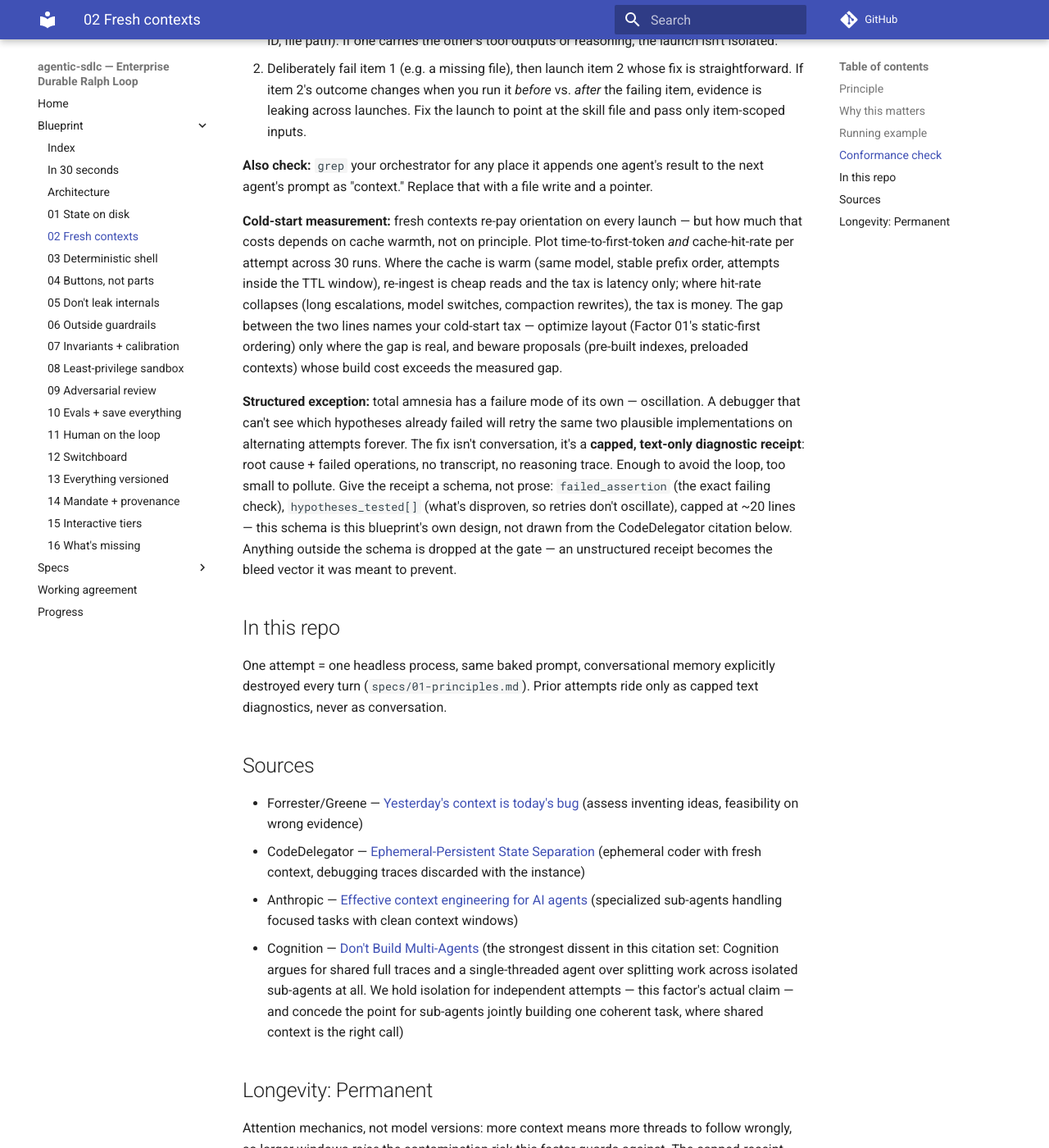
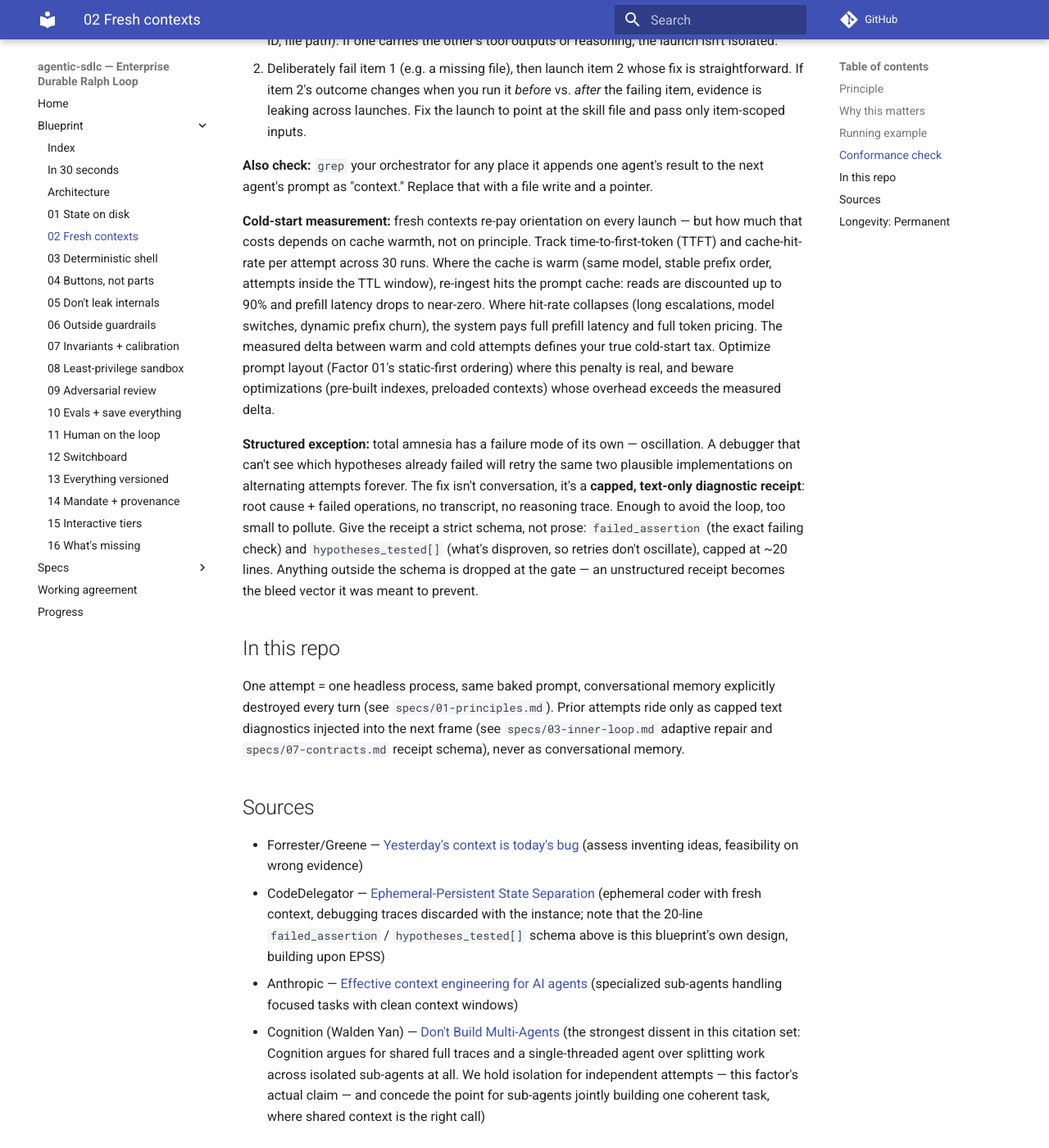
Before and after one commit to johwes/agentic-sdlc, an MkDocs documentation site: the page built from docs/blueprint/02-fresh-contexts.md, in a window 1280 px wide and 1400 px high, scrolled down 1018 px. Shown: the whole window at 82% size. Built offline with MkDocs 1.6.1 and Material for MkDocs 9.7.7, drawn with Linux system fonts in a browser that asks for light colours; comment, search, counter and statistics services are not loaded.

Commit message:
docs(blueprint): apply factor-02 review (cold-start delta, caveat move, cross-refs)

```diff
--- a/docs/blueprint/02-fresh-contexts.md
+++ b/docs/blueprint/02-fresh-contexts.md
@@ -24,20 +24,20 @@ The rate-limit plan splits into three sub-tasks: middleware, tests, and docs. Ea
 
 **Also check:** `grep` your orchestrator for any place it appends one agent's result to the next agent's prompt as "context." Replace that with a file write and a pointer.
 
-**Cold-start measurement:** fresh contexts re-pay orientation on every launch — but how much that costs depends on cache warmth, not on principle. Plot time-to-first-token *and* cache-hit-rate per attempt across 30 runs. Where the cache is warm (same model, stable prefix order, attempts inside the TTL window), re-ingest is cheap reads and the tax is latency only; where hit-rate collapses (long escalations, model switches, compaction rewrites), the tax is money. The gap between the two lines names your cold-start tax — optimize layout (Factor 01's static-first ordering) only where the gap is real, and beware proposals (pre-built indexes, preloaded contexts) whose build cost exceeds the measured gap.
+**Cold-start measurement:** fresh contexts re-pay orientation on every launch — but how much that costs depends on cache warmth, not on principle. Track time-to-first-token (TTFT) and cache-hit-rate per attempt across 30 runs. Where the cache is warm (same model, stable prefix order, attempts inside the TTL window), re-ingest hits the prompt cache: reads are discounted up to 90% and prefill latency drops to near-zero. Where hit-rate collapses (long escalations, model switches, dynamic prefix churn), the system pays full prefill latency and full token pricing. The measured delta between warm and cold attempts defines your true cold-start tax. Optimize prompt layout (Factor 01's static-first ordering) where this penalty is real, and beware optimizations (pre-built indexes, preloaded contexts) whose overhead exceeds the measured delta.
 
-**Structured exception:** total amnesia has a failure mode of its own — oscillation. A debugger that can't see which hypotheses already failed will retry the same two plausible implementations on alternating attempts forever. The fix isn't conversation, it's a **capped, text-only diagnostic receipt**: root cause + failed operations, no transcript, no reasoning trace. Enough to avoid the loop, too small to pollute. Give the receipt a schema, not prose: `failed_assertion` (the exact failing check), `hypotheses_tested[]` (what's disproven, so retries don't oscillate), capped at ~20 lines — this schema is this blueprint's own design, not drawn from the CodeDelegator citation below. Anything outside the schema is dropped at the gate — an unstructured receipt becomes the bleed vector it was meant to prevent.
+**Structured exception:** total amnesia has a failure mode of its own — oscillation. A debugger that can't see which hypotheses already failed will retry the same two plausible implementations on alternating attempts forever. The fix isn't conversation, it's a **capped, text-only diagnostic receipt**: root cause + failed operations, no transcript, no reasoning trace. Enough to avoid the loop, too small to pollute. Give the receipt a strict schema, not prose: `failed_assertion` (the exact failing check) and `hypotheses_tested[]` (what's disproven, so retries don't oscillate), capped at ~20 lines. Anything outside the schema is dropped at the gate — an unstructured receipt becomes the bleed vector it was meant to prevent.
 
 ## In this repo
 
-One attempt = one headless process, same baked prompt, conversational memory explicitly destroyed every turn (`specs/01-principles.md`). Prior attempts ride only as capped text diagnostics, never as conversation.
+One attempt = one headless process, same baked prompt, conversational memory explicitly destroyed every turn (see `specs/01-principles.md`). Prior attempts ride only as capped text diagnostics injected into the next frame (see `specs/03-inner-loop.md` adaptive repair and `specs/07-contracts.md` receipt schema), never as conversational memory.
 
 ## Sources
 
 - Forrester/Greene — [Yesterday's context is today's bug](https://dev.to/jessica_jason/engineering-for-non-deterministic-coworkers-p0j#yesterdays-context-is-todays-bug) (assess inventing ideas, feasibility on wrong evidence)
-- CodeDelegator — [Ephemeral-Persistent State Separation](https://ar5iv.labs.arxiv.org/html/2601.14914) (ephemeral coder with fresh context, debugging traces discarded with the instance)
+- CodeDelegator — [Ephemeral-Persistent State Separation](https://ar5iv.labs.arxiv.org/html/2601.14914) (ephemeral coder with fresh context, debugging traces discarded with the instance; note that the 20-line `failed_assertion` / `hypotheses_tested[]` schema above is this blueprint's own design, building upon EPSS)
 - Anthropic — [Effective context engineering for AI agents](https://www.anthropic.com/engineering/effective-context-engineering-for-ai-agents) (specialized sub-agents handling focused tasks with clean context windows)
-- Cognition — [Don't Build Multi-Agents](https://cognition.com/blog/dont-build-multi-agents) (the strongest dissent in this citation set: Cognition argues for shared full traces and a single-threaded agent over splitting work across isolated sub-agents at all. We hold isolation for independent attempts — this factor's actual claim — and concede the point for sub-agents jointly building one coherent task, where shared context is the right call)
+- Cognition (Walden Yan) — [Don't Build Multi-Agents](https://cognition.com/blog/dont-build-multi-agents) (the strongest dissent in this citation set: Cognition argues for shared full traces and a single-threaded agent over splitting work across isolated sub-agents at all. We hold isolation for independent attempts — this factor's actual claim — and concede the point for sub-agents jointly building one coherent task, where shared context is the right call)
 
 ## Longevity: Permanent
 
```
